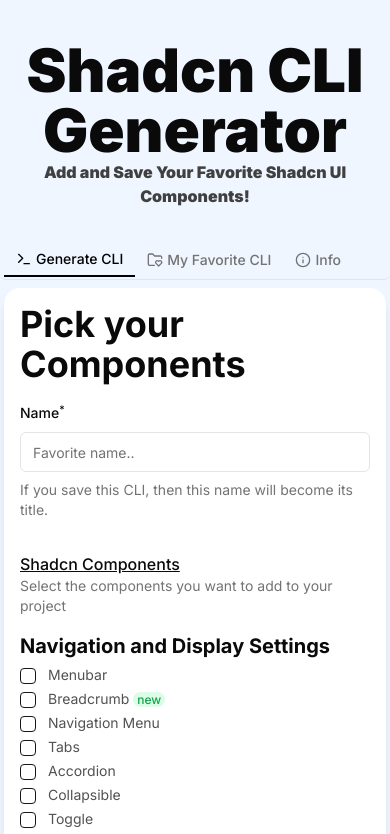
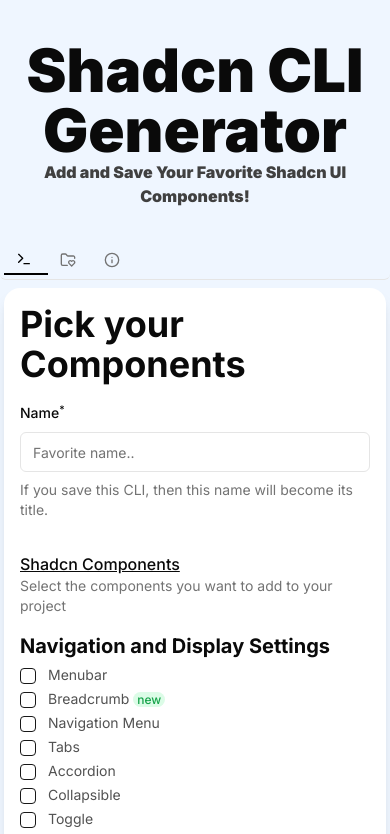
Before and after one commit to agusTrih/Shadcn-cli-generator, a Next.js app: page / in a window 390 px wide. Shown: the top 834 px of the page. Built offline with nearby package versions, Linux system fonts and the light colour scheme.

Commit message:
fix: mobile view

```diff
--- a/src/components/InfoPreview.tsx
+++ b/src/components/InfoPreview.tsx
@@ -4,7 +4,7 @@
 
 const InfoPreview: FC<InfoPreviewProps> = ({}) => {
 	return (
-		<div className='prose w-full'>
+		<div className='prose w-full px-4'>
 			<h4>Hello, thanks to visit Shadcn CLI generator</h4>
 			<p>
 				I hope you like this, and also, you can tell me some great ideas you
--- a/src/components/TabsHome.tsx
+++ b/src/components/TabsHome.tsx
@@ -12,15 +12,16 @@
 		<Tabs defaultValue='cli' className='w-full'>
 			<TabsList>
 				<TabsTrigger value='cli'>
-					<Terminal size={16} className='mr-1' /> Generate CLI
+					<Terminal size={16} className='mr-1' />{" "}
+					<span className='hidden sm:block'>Generate CLI</span>
 				</TabsTrigger>
 				<TabsTrigger value='love'>
 					<FolderHeartIcon size={16} className='mr-1' />
-					My Favorite CLI
+					<span className='hidden sm:block'>My Favorite CLI</span>
 				</TabsTrigger>
 				<TabsTrigger value='info'>
 					<InfoIcon size={16} className='mr-1' />
-					Info
+					<span className='hidden sm:block'>Info</span>
 				</TabsTrigger>
 			</TabsList>
 			<TabsContent value='cli'>
```
